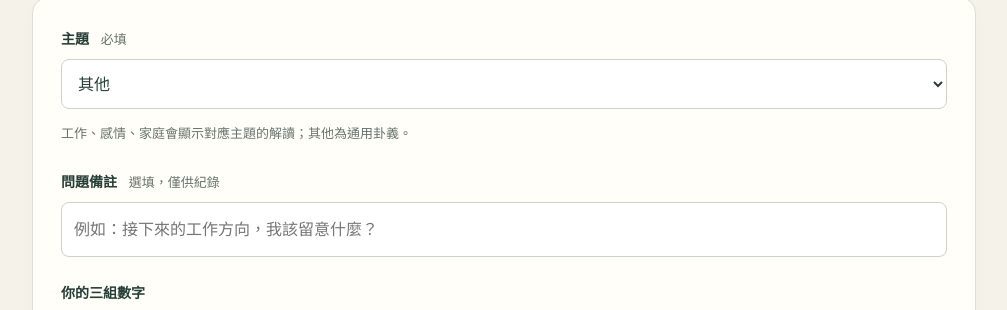
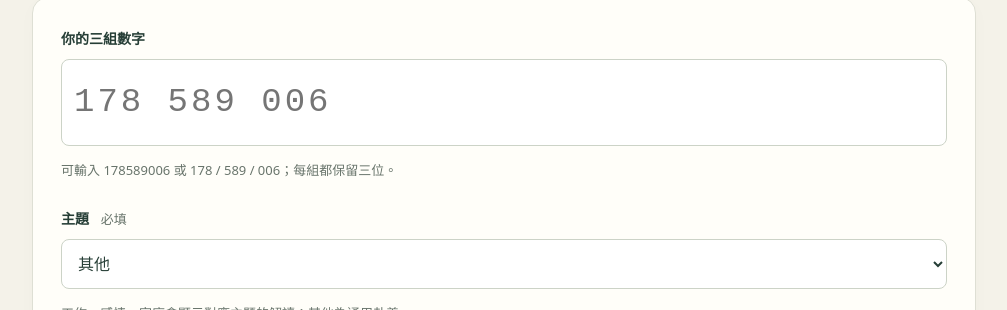
Before and after one commit to wf880180/number-oracle, a plain HTML site: page index.html in a window 1280 px wide. Shown: the part 431-741 px from the top of the page, without its empty margins (136-1143 px from the left). Drawn offline with Linux system fonts and the light colour scheme.

Commit message:
Order form fields as numbers, topic, and notes

```diff
--- a/index.html
+++ b/index.html
@@ -2,7 +2,7 @@
 <html lang="zh-Hant"><head><meta charset="utf-8"><meta name="viewport" content="width=device-width,initial-scale=1"><meta name="theme-color" content="#263e36"><meta name="description" content="三組三位數起卦：本卦、動爻、變卦與個人紀錄。"><title>拾數 · 數字卦</title><link rel="stylesheet" href="style.css?v=3"><script defer src="core.js?v=3"></script><script defer src="reading.js?v=3"></script><script defer src="app.js?v=3"></script></head>
 <body><main><header><a class="brand" href="./">拾數 <span>數字卦手記</span></a><span class="tag">三組數字，一次靜觀</span></header>
 <section class="intro"><p class="eyebrow">停一下，想一件事</p><h1>把此刻的疑問，<br>交給九個數字。</h1><p>記下心中的問題，輸入三組三位數，看看卦象帶來的思考方向。</p></section>
-<section class="card"><form id="form"><label for="category">主題 <small>必填</small></label><select id="category" required><option value="工作">工作</option><option value="感情">感情</option><option value="家庭">家庭</option><option value="其他" selected>其他</option></select><p class="muted">工作、感情、家庭會顯示對應主題的解讀；其他為通用卦義。</p><label for="question">問題備註 <small>選填，僅供紀錄</small></label><input id="question" maxlength="300" placeholder="例如：接下來的工作方向，我該留意什麼？"><label for="numbers">你的三組數字</label><input id="numbers" class="number-input" inputmode="text" autocomplete="off" spellcheck="false" placeholder="178 589 006" aria-describedby="hint" required><p id="hint" class="muted">可輸入 178589006 或 178 / 589 / 006；每組都保留三位。</p><div class="actions"><button class="primary" type="submit">查看卦象 <span>↗</span></button><button type="button" id="example">試用範例</button></div><p id="message" role="status" aria-live="polite"></p></form></section>
+<section class="card"><form id="form"><label for="numbers">你的三組數字</label><input id="numbers" class="number-input" inputmode="text" autocomplete="off" spellcheck="false" placeholder="178 589 006" aria-describedby="hint" required><p id="hint" class="muted">可輸入 178589006 或 178 / 589 / 006；每組都保留三位。</p><label for="category">主題 <small>必填</small></label><select id="category" required><option value="工作">工作</option><option value="感情">感情</option><option value="家庭">家庭</option><option value="其他" selected>其他</option></select><p class="muted">工作、感情、家庭會顯示對應主題的解讀；其他為通用卦義。</p><label for="question">問題備註 <small>選填，僅供紀錄</small></label><input id="question" maxlength="300" placeholder="例如：接下來的工作方向，我該留意什麼？"><div class="actions"><button class="primary" type="submit">查看卦象 <span>↗</span></button><button type="button" id="example">試用範例</button></div><p id="message" role="status" aria-live="polite"></p></form></section>
 <section id="result" hidden aria-live="polite"><div class="section-title"><h2>這一次的卦象</h2><span id="combination"></span></div><div class="pair"><article class="card"><p class="eyebrow">本卦 · 當下的處境</p><h3 id="base-name"></h3><div id="base-lines" class="hexagram"></div><p id="base-theme"></p></article><article class="card"><p class="eyebrow">變卦 · 變動後的參照</p><h3 id="changed-name"></h3><div id="changed-lines" class="hexagram"></div><p id="changed-theme"></p></article></div><div class="card detail"><strong id="moving"></strong><div id="interpretation" class="interpretation"></div><p class="muted">金色標記為動爻。以下解讀為現代語卦義整理；動爻段落依爻位說明階段意義，並非該卦的逐爻爻辭。可對照自己的情況閱讀。</p><div class="actions"><button id="save" class="primary">儲存這次紀錄</button><button id="copy">複製結果</button></div></div></section>
 <section class="history"><div class="section-title"><h2>我的卦象手記</h2><button id="export">匯出 CSV</button></div><p class="muted">紀錄只儲存在這個瀏覽器，不會同步到 GitHub 或其他裝置。請定期匯出備份。</p><div id="history"></div></section>
 <details class="card"><summary>起卦規則</summary><p>前三位整數 ÷ 8 取餘數為上卦，中間三位整數 ÷ 8 取餘數為下卦，餘 0 當 8。最後三位整數 ÷ 6 取餘數為動爻，餘 0 當第六爻。</p><p>1 乾（天）／2 兌（澤）／3 離（火）／4 震（雷）／5 巽（風）／6 坎（水）／7 艮（山）／8 坤（地）。動爻陰陽翻轉後即得變卦。</p></details><footer>拾數 · 留一份紀錄，也留一點思考的空間。</footer></main></body></html>
```
